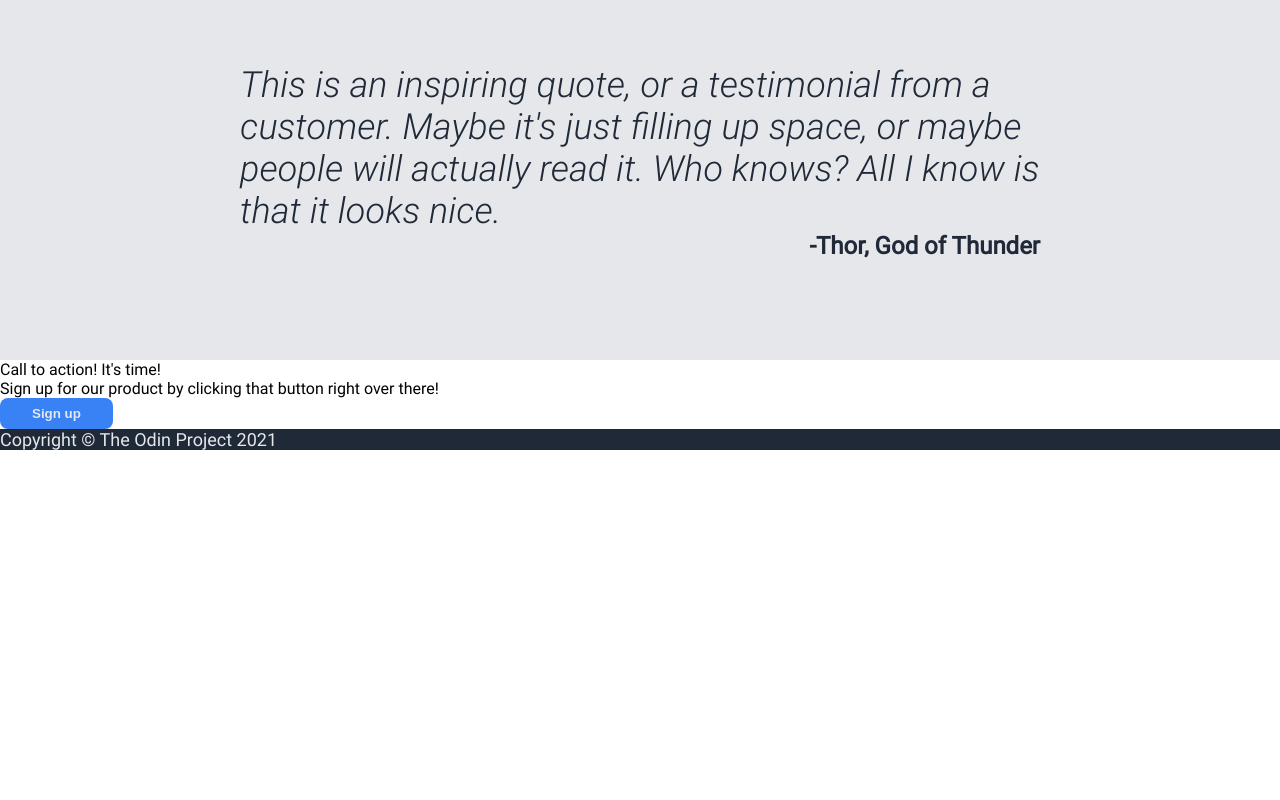
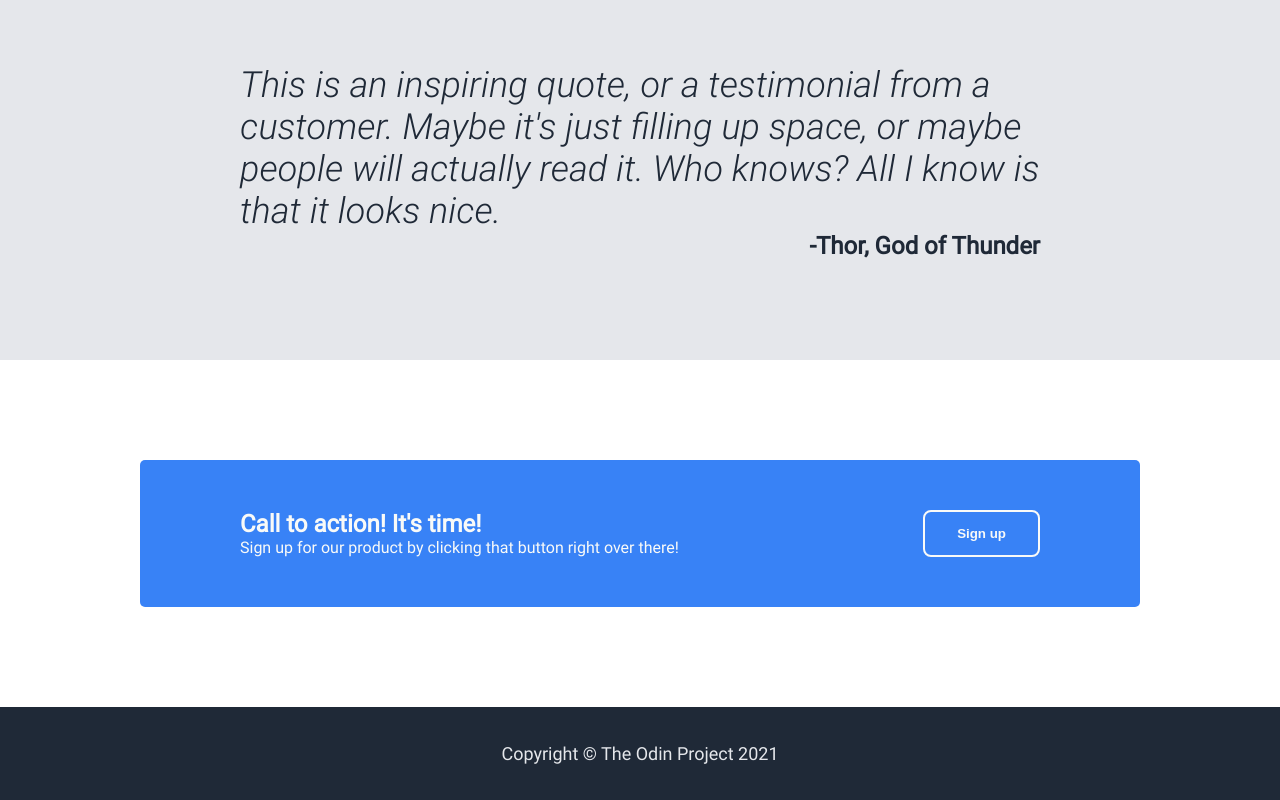
Before and after one commit to JeromySchneider/odin-landing-page, a plain HTML site: page index.html in a window 1280 px wide. Shown: the part 916-1716 px from the top of the page. Before the commit the page ends 1366 px from the top, so only its background shows below. Drawn offline with Linux system fonts and the light colour scheme.

Commit message:
Add CSS style for last section and footer

```diff
--- a/index.html
+++ b/index.html
@@ -56,8 +56,10 @@
     </div>
   </div>
   <div class="four">
-    <div>Call to action! It's time!</div>
-    <div>Sign up for our product by clicking that button right over there!</div>
+    <div class="four-main">
+      <div class="four-header">Call to action! It's time!</div>
+      <div>Sign up for our product by clicking that button right over there!</div>
+    </div>
     <button type="button">Sign up</button>
   </div>
   <div class="footer">
--- a/style.css
+++ b/style.css
@@ -37,6 +37,7 @@ body {
 
 .logo {
   font-size: 24px;
+  font-weight: bold;
   color: #F9FAF8;
 }
 
@@ -125,9 +126,39 @@ body {
   font-weight: bold;
 }
 
+.four {
+  display: flex;
+  justify-content: space-between;
+  width: 800px;
+  border-radius: 5px;
+  padding: 50px 100px;
+  background-color: #3882F6;
+  margin: 100px auto;
+}
+
+.four-main {
+  display: flex;
+  flex-direction: column;
+  color: #F9FAF8;
+}
+
+.four-header {
+  font-size: 24px;
+  font-weight: bold;
+}
+
+.four button {
+  border: 2px solid #F9FAF8;
+}
+
+.footer {
+  text-align: center;
+  padding: 36px;
+}
+
 button {
   background-color: #3882F6;
-  color: #E5E7EB;
+  color: #F9FAF8;
   font-weight: bold;
   width: fit-content;
   padding: 8px 32px;
```
Also changed, not shown: 1 other file.
